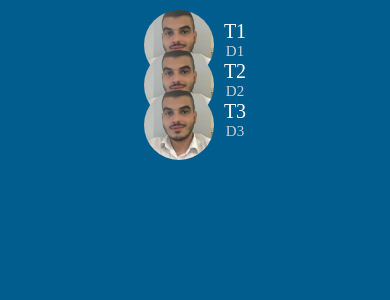
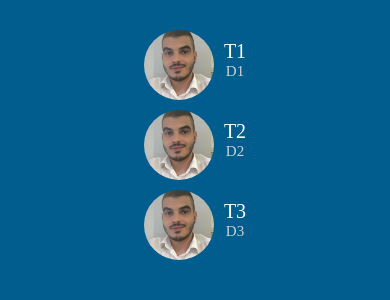
Before and after one commit to ArsaCode/jenveuxplus, a React Native app: screen / in a window 390 px wide. Shown: the top 300 px of the page. Built offline with nearby package versions, Linux system fonts and the light colour scheme.

Commit message:
Added flex to messages screen

```diff
--- a/app/components/ListItem.js
+++ b/app/components/ListItem.js
@@ -23,7 +23,6 @@ const styles = StyleSheet.create({
         marginTop: 10,
         justifyContent: 'center',
         flexDirection: 'row',
-        height: 30,
     },
     image: {
         marginRight: 10,
--- a/app/screens/MessagesScreen.js
+++ b/app/screens/MessagesScreen.js
@@ -37,6 +37,8 @@ export default function MessagesScreen() {
 
 const styles = StyleSheet.create({
     flatList: {
+        flex: 1,
+        paddingTop: 20,
         backgroundColor: colors.primary,
     },
 })
```
